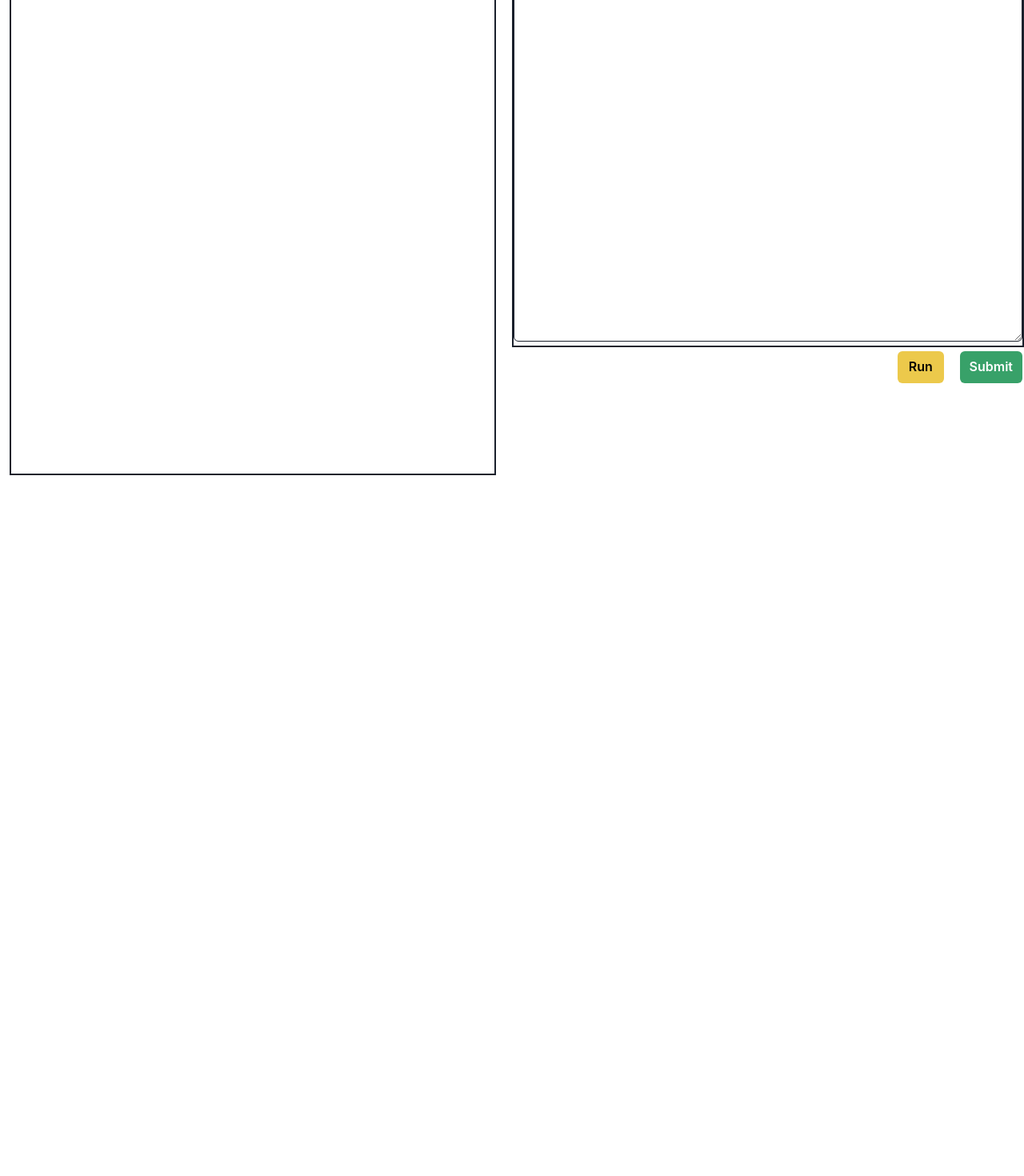
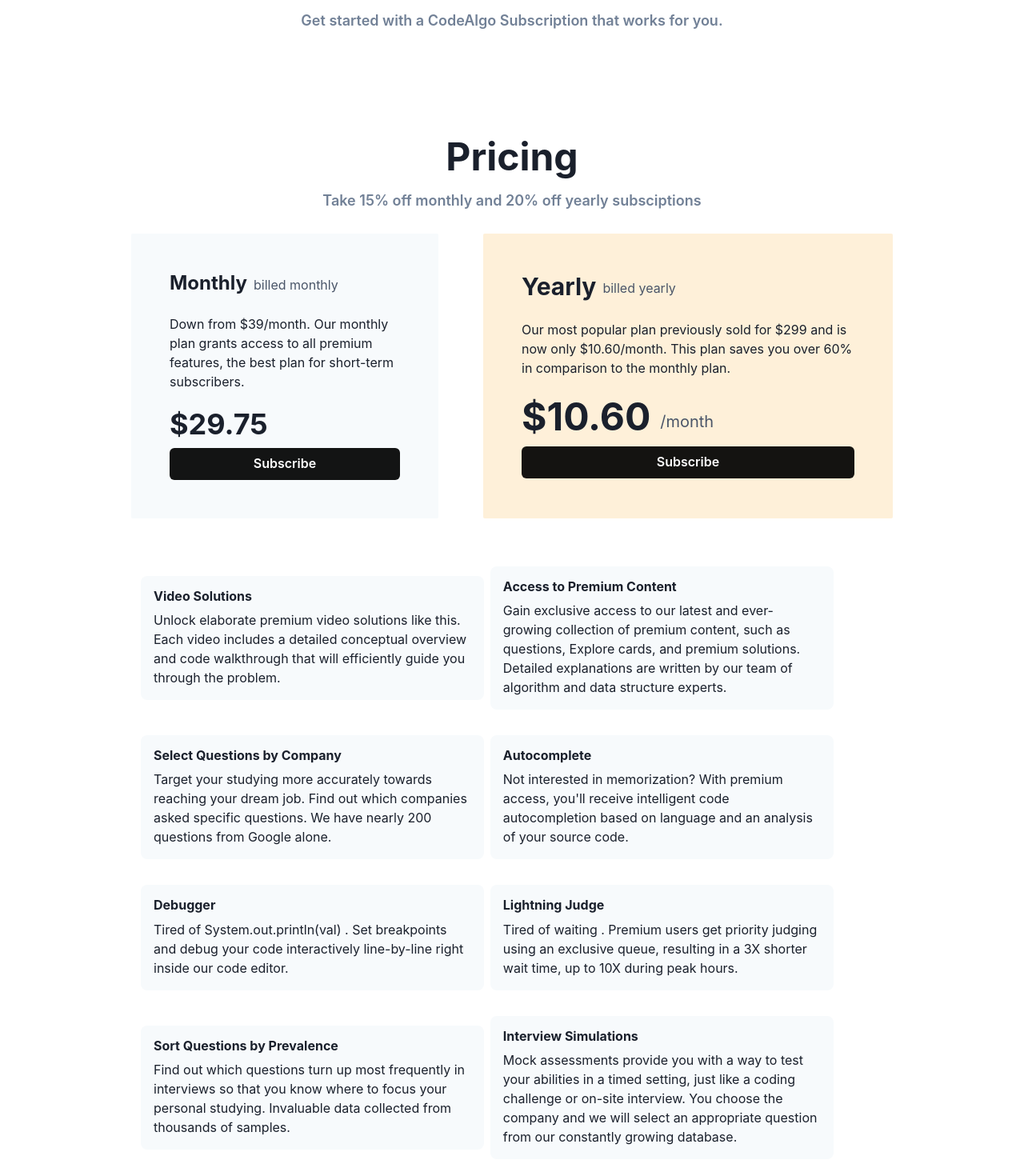
Before and after one commit to VanshilPatel/CodeAlgo, a React (Create React App) app: page / in a window 1280 px wide. Shown: the part 278-1748 px from the top of the page at 80% size. Before the commit the page ends 872 px from the top, so only its background shows below. Built offline with nearby package versions, Linux system fonts and the light colour scheme.

Commit message:
Premium Page added

```diff
--- a/src/App.js
+++ b/src/App.js
@@ -3,6 +3,9 @@
 import Login from './components/Login';
 import SignUp from './components/SignUp';
 import Navbar from './components/Navbar';
+import Premium from './components/Premium';
+import PriceCard from './components/PriceCard';
+import Info from './components/Info';
 
 
 
@@ -24,7 +27,7 @@
       <Router>
     <Routes>
 
-       <Route path="/" element={<Submissions />} />
+       <Route path="/" element={<Premium />} />
 
        <Route path="/submissions/:id" element={<Submissions />} />
 
--- /dev/null
+++ b/src/components/Info.js
@@ -0,0 +1,60 @@
+import { HStack, Heading, VStack , Text ,Box} from '@chakra-ui/react'
+import React from 'react'
+
+const Info = () => {
+  return (
+    <Box ml={36}>
+      <HStack m={8} >
+      <VStack  p={4} w={'40%'} alignItems={'flex-start'} bg={'gray.50'} borderRadius={'lg'}>
+        <Heading as={'h4'} fontSize={'l'}>Video Solutions</Heading>
+        <Text>Unlock elaborate premium video solutions like this. Each video includes a detailed conceptual overview and code walkthrough that will efficiently guide you through the problem.</Text>
+        </VStack>
+        <VStack p={4} w={'40%'} alignItems={'flex-start'} bg={'gray.50'} borderRadius={'lg'}>
+        <Heading as={'h4'} fontSize={'l'}>Access to Premium Content</Heading>
+        <Text>Gain exclusive access to our latest and ever-growing collection of premium content, such as questions, Explore cards, and premium solutions. Detailed explanations are written by our team of algorithm and data structure experts.</Text>
+        </VStack>
+      </HStack>
+
+
+      <HStack m={8} >
+      <VStack p={4} w={'40%'} alignItems={'flex-start'} bg={'gray.50'} borderRadius={'lg'}>
+        <Heading as={'h4'} fontSize={'l'}>Select Questions by Company</Heading>
+        <Text>Target your studying more accurately towards reaching your dream job. Find out which companies asked specific questions. We have nearly 200 questions from Google alone.</Text>
+        </VStack>
+        <VStack p={4} w={'40%'} alignItems={'flex-start'} bg={'gray.50'} borderRadius={'lg'}>
+        <Heading as={'h4'} fontSize={'l'}>Autocomplete
+</Heading>
+        <Text>Not interested in memorization? With premium access, you'll receive intelligent code autocompletion based on language and an analysis of your source code.</Text>
+        </VStack>
+      </HStack>
+
+
+      <HStack m={8}>
+      <VStack p={4} w={'40%'} alignItems={'flex-start'} bg={'gray.50'} borderRadius={'lg'}>
+        <Heading as={'h4'} fontSize={'l'}>Debugger</Heading>
+        <Text>Tired of System.out.println(val) . Set breakpoints and debug your code interactively line-by-line right inside our code editor.</Text>
+        </VStack>
+        <VStack p={4} w={'40%'} alignItems={'flex-start'} bg={'gray.50'} borderRadius={'lg'}>
+        <Heading as={'h4'} fontSize={'l'}>Lightning Judge
+</Heading>
+        <Text>Tired of waiting . Premium users get priority judging using an exclusive queue, resulting in a 3X shorter wait time, up to 10X during peak hours.</Text>
+        </VStack>
+      </HStack>
+
+
+      <HStack m={8}>
+      <VStack p={4} w={'40%'} alignItems={'flex-start'} bg={'gray.50'} borderRadius={'lg'}>
+        <Heading as={'h4'} fontSize={'l'}>Sort Questions by Prevalence</Heading>
+        <Text>Find out which questions turn up most frequently in interviews so that you know where to focus your personal studying. Invaluable data collected from thousands of samples.</Text>
+        </VStack>
+        <VStack p={4} w={'40%'} alignItems={'flex-start'} bg={'gray.50'} borderRadius={'lg'}>
+        <Heading as={'h4'} fontSize={'l'}>Interview Simulations
+</Heading>
+        <Text>Mock assessments provide you with a way to test your abilities in a timed setting, just like a coding challenge or on-site interview. You choose the company and we will select an appropriate question from our constantly growing database.</Text>
+        </VStack>
+      </HStack>
+    </Box>
+  )
+}
+
+export default Info
--- /dev/null
+++ b/src/components/Premium.js
@@ -0,0 +1,33 @@
+import { Heading, Box, Text, Center, VStack } from '@chakra-ui/react'
+import React from 'react'
+import Navbar from './Navbar'
+import PriceCard from './PriceCard'
+import Info from './Info'
+
+const Premium = () => {
+  return (
+    <>
+      <Navbar/>
+      <Box textAlign={'center'}>
+        <Heading as="h1" fontSize="7xl" mt={'32'}>Premium</Heading>
+        <Text fontSize="lg" fontWeight={600} mt={3} color={'gray.500'}>
+        Get started with a CodeAlgo Subscription that works for you.
+        </Text>
+      </Box>
+
+      <Box textAlign={'center'}>
+        <Heading as="h3" fontSize="5xl" mt={'32'}>Pricing</Heading>
+        <Text fontSize="lg" fontWeight={600} mt={3} color={'gray.500'}>
+        Take 15% off monthly and 20% off yearly subsciptions
+        </Text>
+      </Box>
+
+    <PriceCard/>
+    <Info/>
+
+
+    </>
+  )
+}
+
+export default Premium
--- /dev/null
+++ b/src/components/PriceCard.js
@@ -0,0 +1,87 @@
+
+import React , { ReactNode } from 'react'
+
+import {
+    Flex,
+  Box,
+  Stack,
+  HStack,
+  Heading,
+  Text,
+  VStack,
+  useColorModeValue,
+  List,
+  ListItem,
+  ListIcon,
+  Button,
+} from '@chakra-ui/react';
+
+
+
+
+const PriceCard = () => {
+  return (
+
+            <Flex justifyContent={'center'}>
+                <VStack w={'30%'} bg='gray.50' borderRadius={'sm'} p={12} m={7} alignItems={'flex-start'} >
+                    <HStack >
+                        <Heading as="h4" fontSize="2xl" >Monthly</Heading>
+                        <Text fontWeight="400" color={'gray.600'} fontSize="l" mt={1}>billed monthly</Text>
+                    </HStack>
+                    <Text mt={4} >
+                    Down from $39/month.
+                    Our monthly plan grants access to all premium features, the best plan for short-term subscribers.
+                    </Text>
+                    <Heading as="h2" fontSize="4xl" mt={3}>$29.75</Heading>
+                    <Button w={"100%"} bg={'blackAlpha.900'} color={'white'} variant="solid">
+                       Subscribe
+                  </Button>
+                </VStack>
+
+                <VStack w={'40%'} bg='#FEF0D9' borderRadius={'sm'} p={12} m={7} alignItems={'flex-start'} >
+                    <HStack >
+                        <Heading as="h4" fontSize="3xl" >Yearly</Heading>
+                        <Text fontWeight="400" color={'gray.600'} fontSize="l" mt={1}>billed yearly</Text>
+                    </HStack>
+                    <Text mt={4} >
+                    Our most popular plan previously sold for $299 and is now only $10.60/month.
+This plan saves you over 60% in comparison to the monthly plan.
+                    </Text>
+                    <Flex>
+                    <Heading as="h2" fontSize="5xl" mt={3}>$10.60</Heading>
+                    <Text fontWeight="400" color={'gray.600'} fontSize="xl" ml={3} mt={8}>/month</Text>
+                    </Flex>
+                    <Button w={"100%"} bg={'blackAlpha.900'} color={'white'} variant="solid">
+                       Subscribe
+                  </Button>
+                </VStack>
+            </Flex>
+
+
+
+
+
+
+
+
+
+
+
+
+
+
+
+
+
+  )}
+
+
+
+
+
+
+
+
+
+
+export default PriceCard
```
